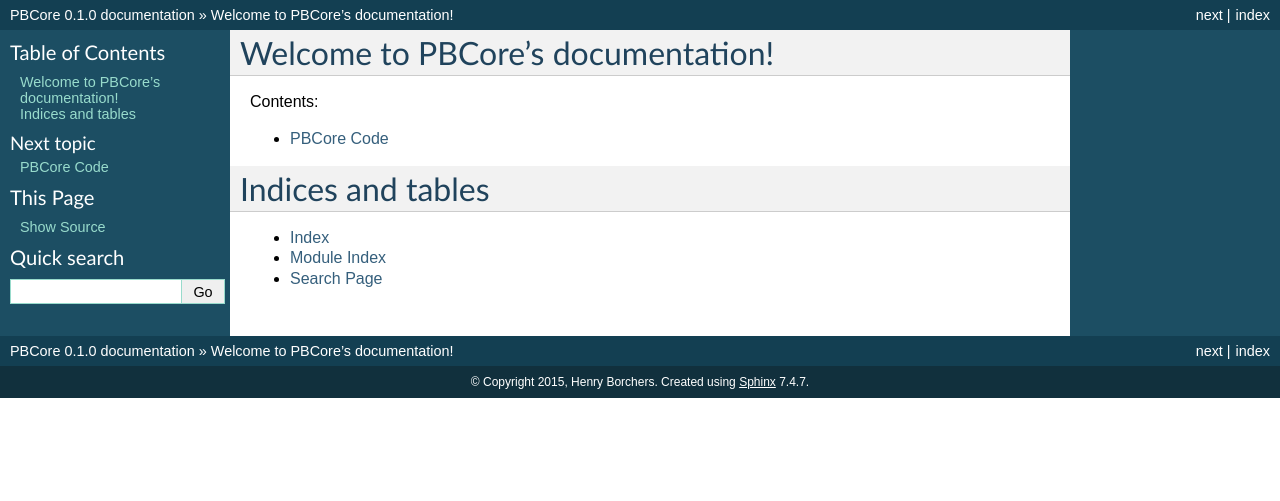
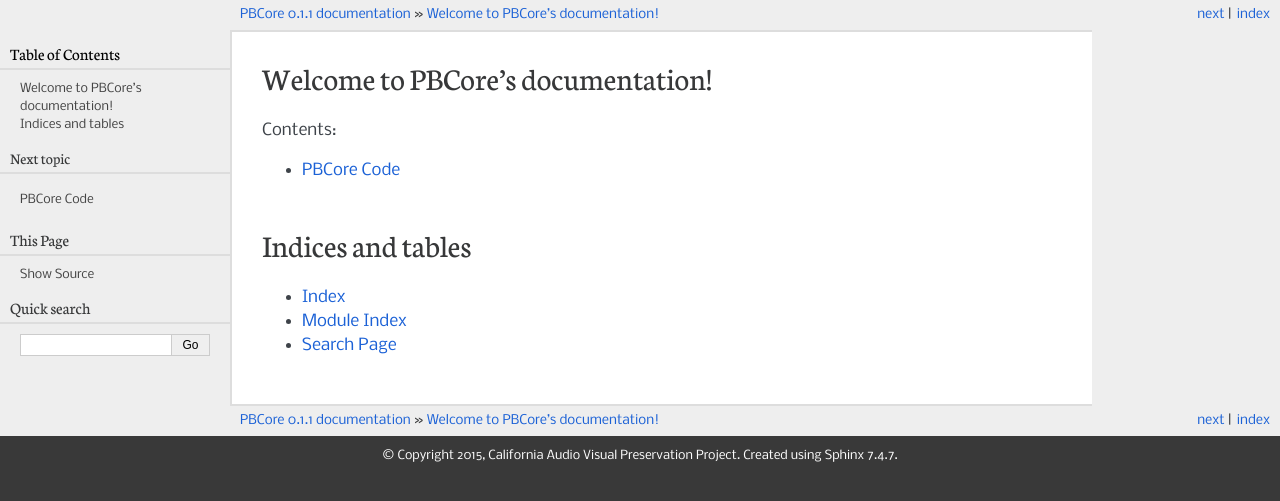
Before and after one commit to carevealed/PBCore, a Sphinx documentation site: the page built from documentation/index.rst, in a window 1280 px wide. Shown: the top 501 px of the page. Built offline with Sphinx 7.4.7, drawn with Linux system fonts in a browser that asks for light colours.

Commit message:
Updated theme to pyramid. Changed the copyright to read CAVPP.

```diff
--- a/documentation/conf.py
+++ b/documentation/conf.py
@@ -47,16 +47,16 @@
 
 # General information about the project.
 project = u'PBCore'
-copyright = u'2015, Henry Borchers'
+copyright = u'2015, California Audio Visual Preservation Project'
 
 # The version info for the project you're documenting, acts as replacement for
 # |version| and |release|, also used in various other places throughout the
 # built documents.
 #
 # The short X.Y version.
-version = '0.1.0'
+version = '0.1.1'
 # The full version, including alpha/beta/rc tags.
-release = '0.1.0'
+release = '0.1.1'
 
 # The language for content autogenerated by Sphinx. Refer to documentation
 # for a list of supported languages.
@@ -101,7 +101,7 @@
 
 # The theme to use for HTML and HTML Help pages.  See the documentation for
 # a list of builtin themes.
-html_theme = 'default'
+html_theme = 'pyramid'
 
 # Theme options are theme-specific and customize the look and feel of a theme
 # further.  For a list of options available for each theme, see the
```
